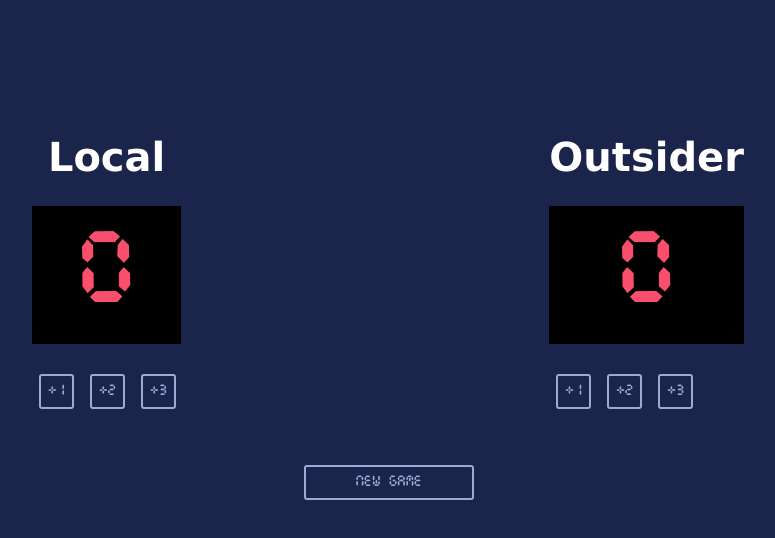
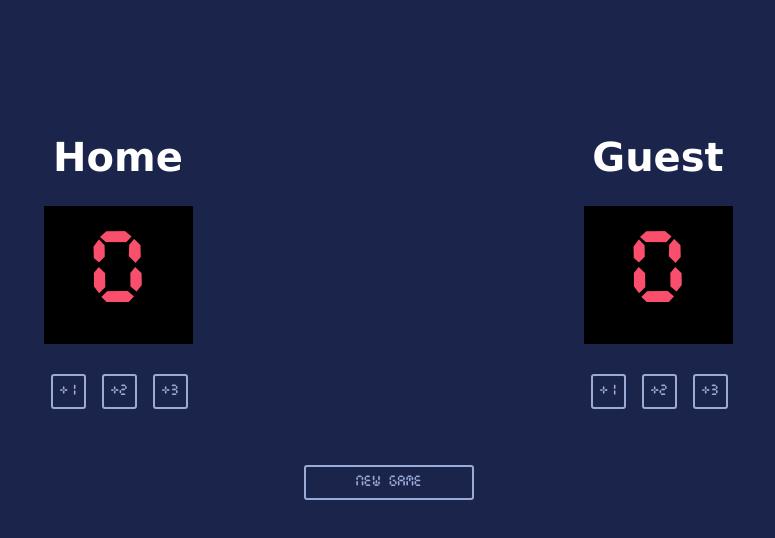
Before and after one commit to A3qahas/My-first-solo-project-basketball-counter-, a plain HTML site: page index.html in a window 1280 px wide. Shown: the whole page, without its empty margins (252-1027 px from the left). Drawn offline with Linux system fonts and the light colour scheme.

Commit message:
Home/Guest-again/

```diff
--- a/index.html
+++ b/index.html
@@ -6,7 +6,7 @@
     <body>
         <div class="container">
             <div>
-                <h3 id="HOME">Local</h3>
+                <h3 id="HOME">Home</h3>
                 <p class="counter" id="counterHome">0</p>
                 <button class="btn11" onclick="scoreHInc1()">+1</button>
                 <button class="btn11" onclick="scoreHInc2()">+2</button>
@@ -14,7 +14,7 @@
             </div>
 
             <div>
-                <h3 id="GUEST">Outsider</h3>
+                <h3 id="GUEST">Guest</h3>
                 <p class="counter" id="counterGuest">0</p>
                 <button class="btn11" onclick="scoreGInc1()">+1</button>
                 <button class="btn11" onclick="scoreGInc2()">+2</button>
```
